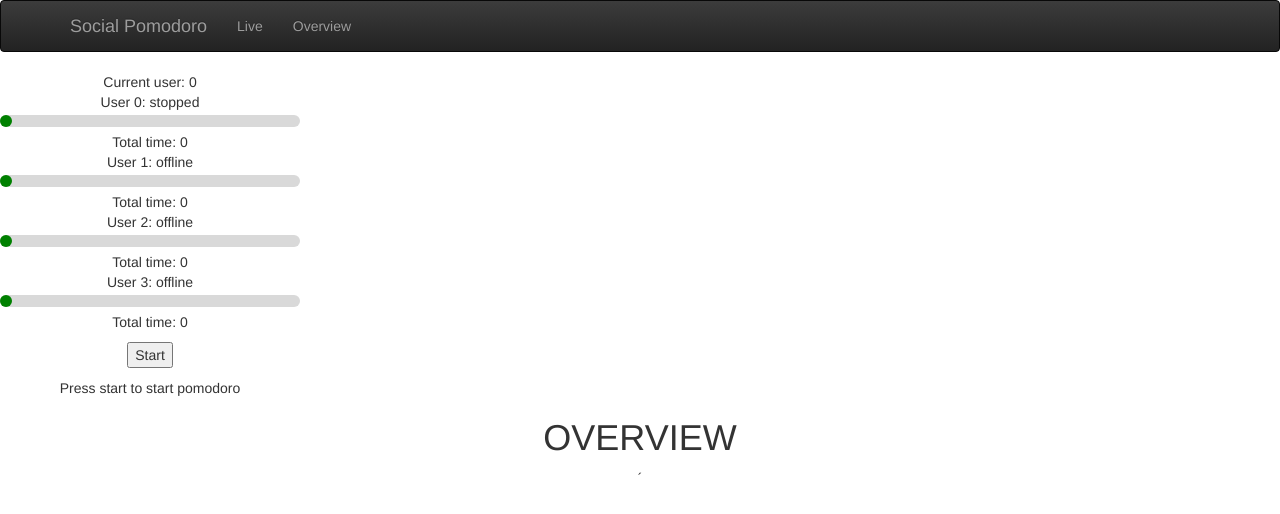
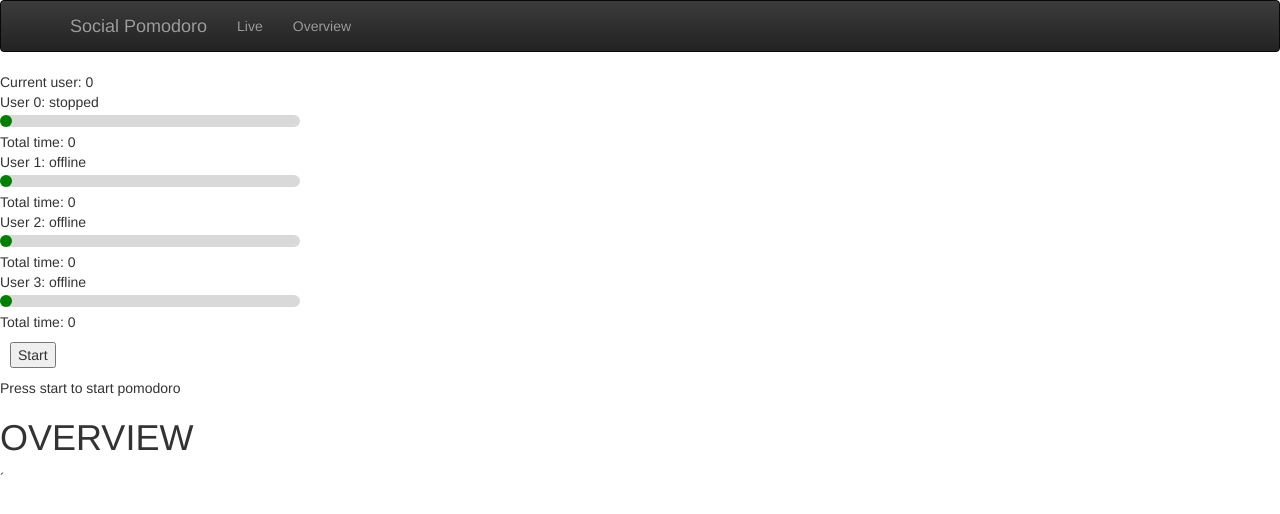
Before and after one commit to creiser/socialdoro, a React (Create React App) app in the folder app/: page / in a window 1280 px wide. Shown: the top 514 px of the page. Built offline with nearby package versions, Linux system fonts and the light colour scheme; no server answers.

Commit message:
changed socialpomodoro div classname

```diff
--- a/app/src/App.js
+++ b/app/src/App.js
@@ -156,7 +156,7 @@ class App extends Component {
 
     render() {
         return (
-			<div className="App">
+			<div className="social_pomodoro">
 				<PomodoroNavbar />
 				<PomodoroLive
 					user_id={this.state.user_id}
--- a/app/src/components/PomodoroNavbar.js
+++ b/app/src/components/PomodoroNavbar.js
@@ -3,7 +3,7 @@
  */
 
 import React, {Component} from 'react';
-import {Nav, NavItem, Navbar} from 'react-bootstrap';
+import {Nav, NavItem,   Navbar} from 'react-bootstrap';
 
 class PomodoroNavbar extends Component {
     constructor(props) {
```
